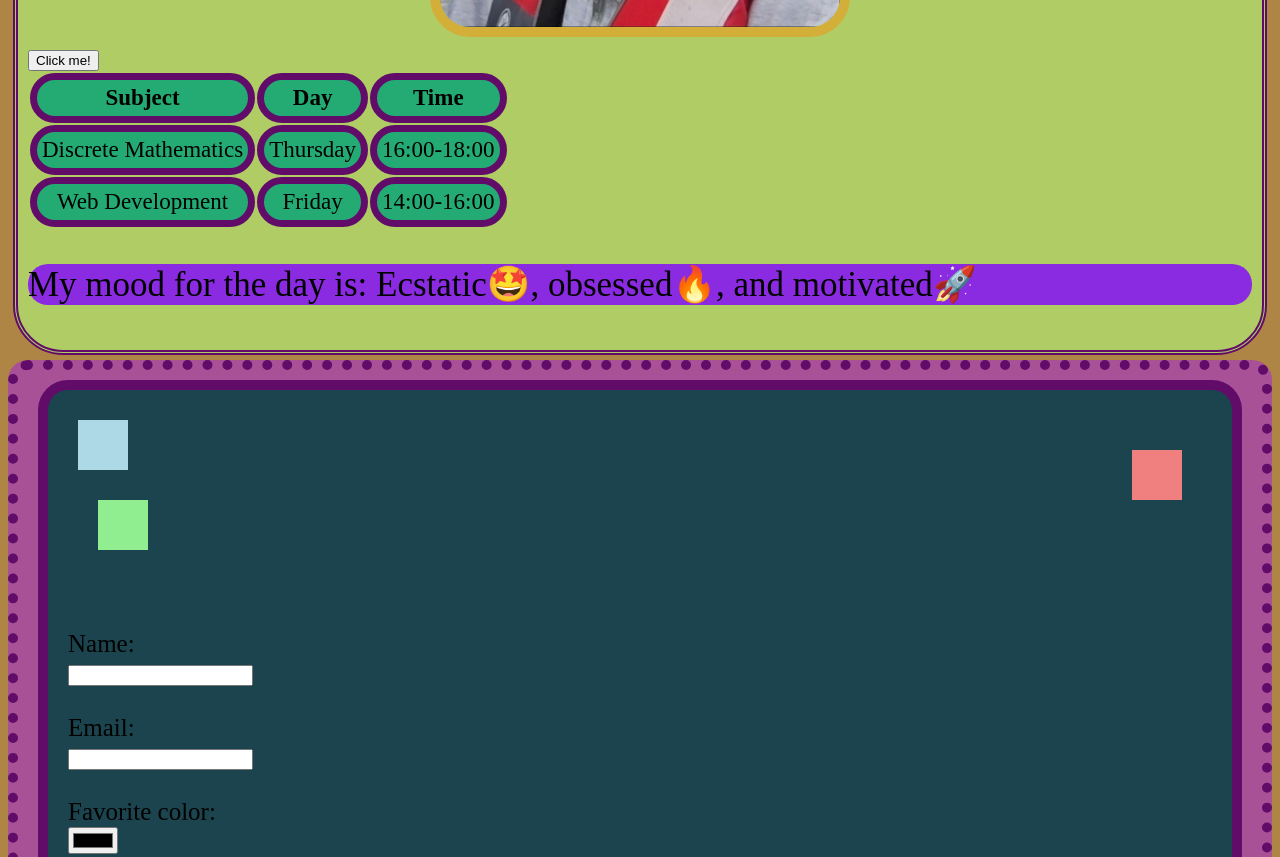
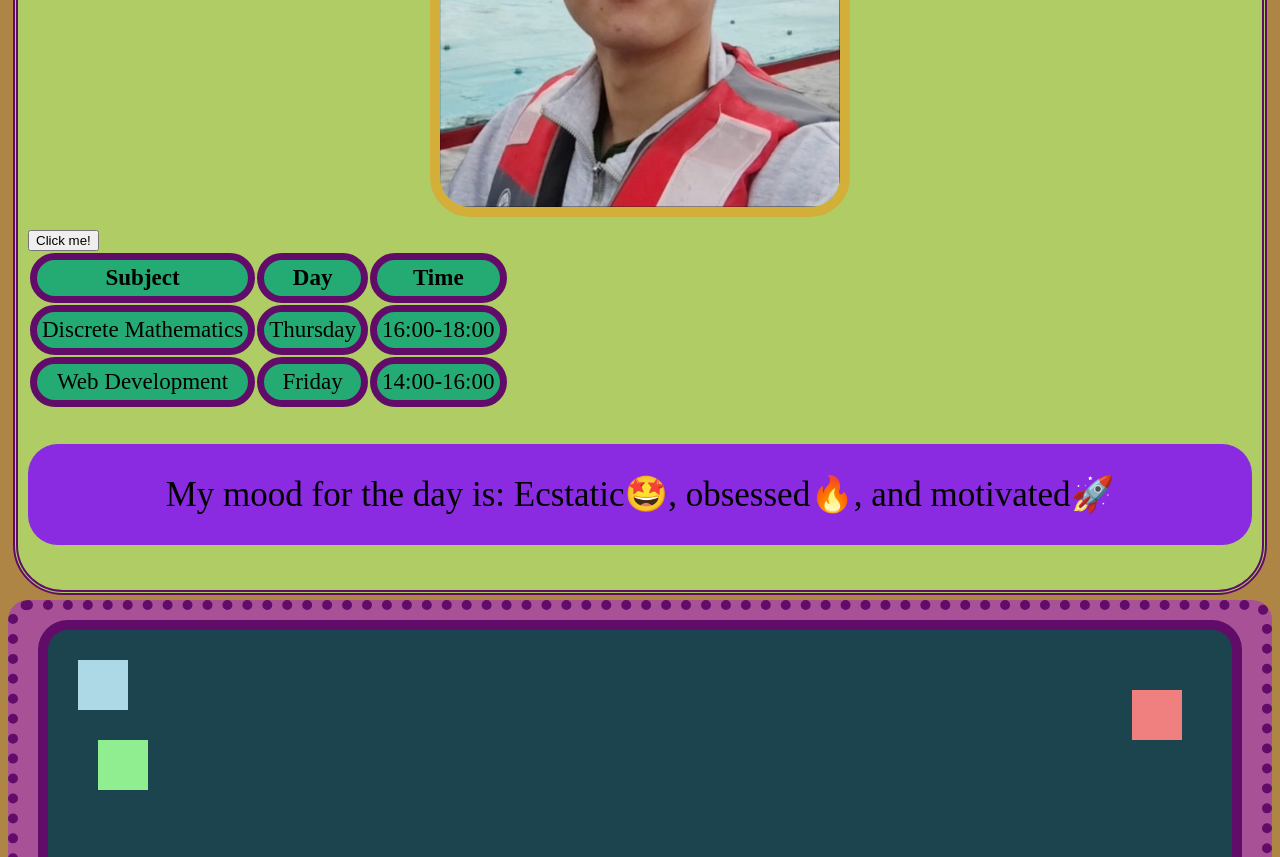
Before and after one commit to Abylaikhan295/front-end-lab, a plain HTML site: page Assignment 1/index.html in a window 1280 px wide. Shown: the part 1200-2057 px from the top of the page. Drawn offline with Linux system fonts and the light colour scheme.

Commit message:
front-end lab

```diff
--- a/Assignment 1/style.css
+++ b/Assignment 1/style.css
@@ -1,11 +1,14 @@
 p{
     background-color: aquamarine;
     font-size: 30px;
+    padding: 30px;
+    border-radius: 30px;
+    text-align: center;
 }
 .Moods {
     background-color:blueviolet;
     font-size: 35px;
-    border-radius: 20px;
+    border-radius: 30px;
 }
 #Favorite-hobbies {
     background-color:rgb(200, 40, 40);
@@ -21,7 +24,7 @@ p{
     border: 7px solid rgb(98, 12, 106);
     text-align: center;
     padding: 5px;
-    margin: 10px 0 0 0;
+    margin: 20px 0 0 0;
     border-radius: 30px;
 }
 #Main-heading {
@@ -56,10 +59,11 @@ p{
 
 .footer-section {
     background-color:rgb(168, 81, 150);
-    font-size:25px;
+    font-size:350px;
     padding: 10px;
     border: dotted 10px rgb(98, 12, 106);
     border-radius: 20px;
+
 }
 .image-section {
     text-align: center;
```
